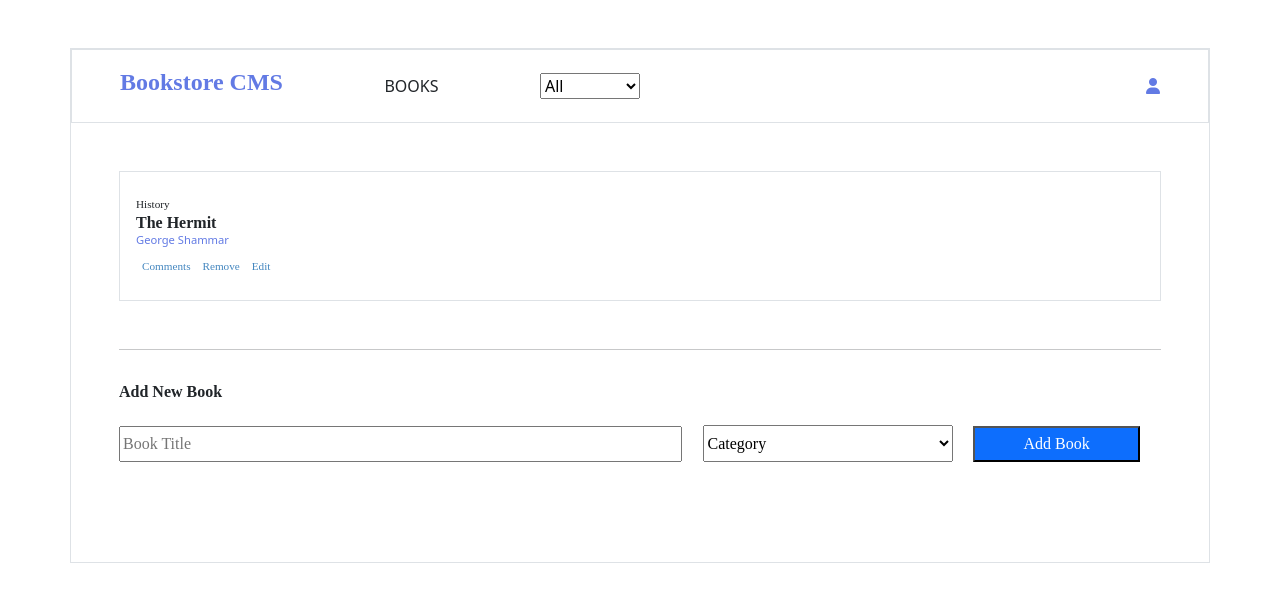
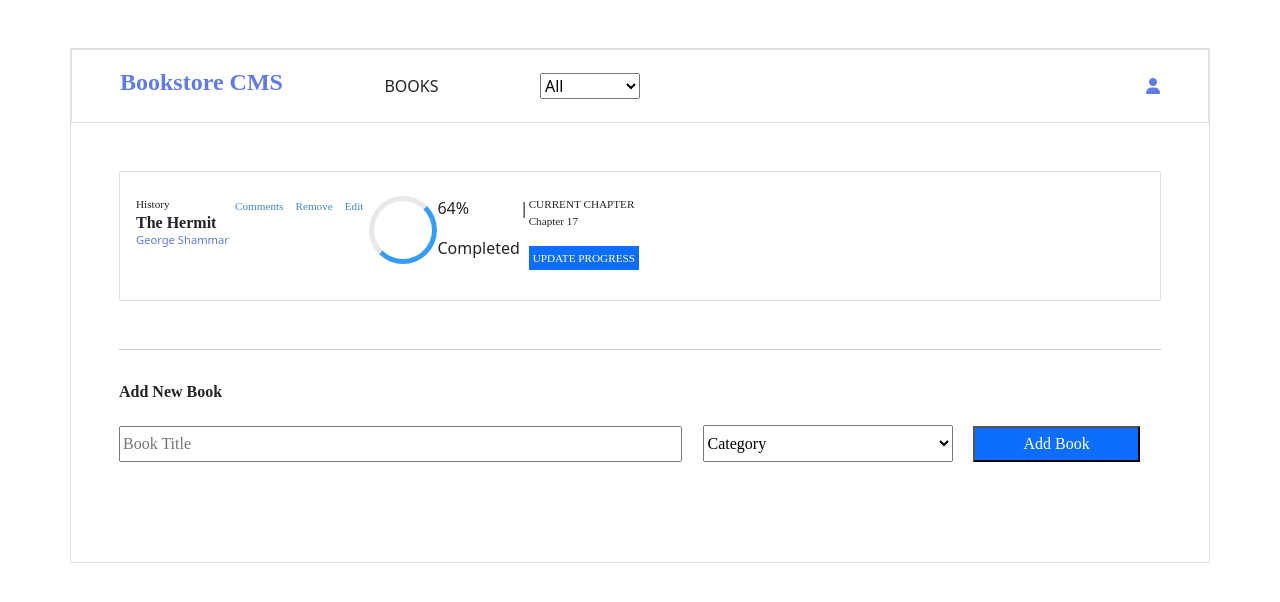
Before and after one commit to george-shammar/bookstore-cmss, a React (Create React App) app: page / in a window 1280 px wide. Shown: the top 602 px of the page. Built offline with nearby package versions, Linux system fonts and the light colour scheme.

Commit message:
Style book card

```diff
--- a/src/components/Book.js
+++ b/src/components/Book.js
@@ -7,7 +7,7 @@ const Book = (props) => {
 
   return (
     <div className="px-5 ">
-      <div className="border py-4 px-3 mb-3">
+      <div className="border py-4 px-3 mb-3 d-flex">
         <div className="card-title">
           <p className="font s-size">{book.category}</p>
           <h6 className="fw-bold font title">{book.title}</h6>
@@ -17,6 +17,19 @@ const Book = (props) => {
           <button type="button" className="text font s-size">Comments</button>
           <button type="button" className="text font s-size" value={book} onClick={() => handleRemove(book)}>Remove</button>
           <button type="button" className="text font s-size">Edit</button>
+        </div>
+        <div className="completed d-flex">
+          <div className="circle" />
+          <div className="completedInfo">
+            <p className="percentage">64%</p>
+            <p className="completedText">Completed</p>
+          </div>
+        </div>
+        <div>|</div>
+        <div>
+          <p className="s-size font">CURRENT CHAPTER</p>
+          <p className="s-size font">Chapter 17</p>
+          <p className="bg-primary mt-3 s-size p-1 white font">UPDATE PROGRESS</p>
         </div>
       </div>
     </div>
--- a/src/stylesheets/Book.css
+++ b/src/stylesheets/Book.css
@@ -29,3 +29,12 @@
 .title {
     margin: 0%;
 }
+
+.circle {
+  width: 4.25rem;
+  height: 4.25rem;
+  border-radius: 50%;
+  border-color: #e8e8e8 #379cf6 #379cf6 #e8e8e8;
+  border-style: solid;
+  border-width: 5px;
+}
```
